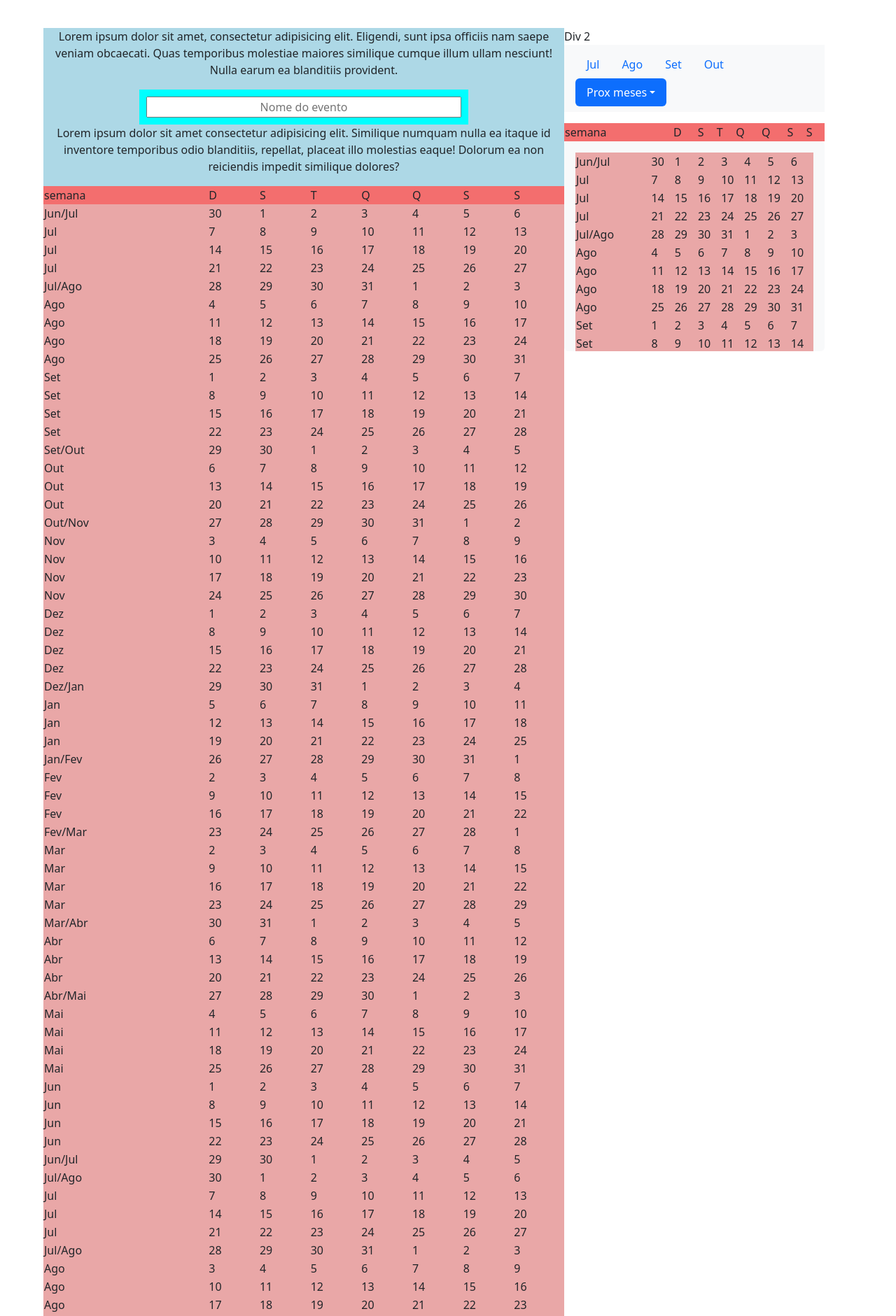
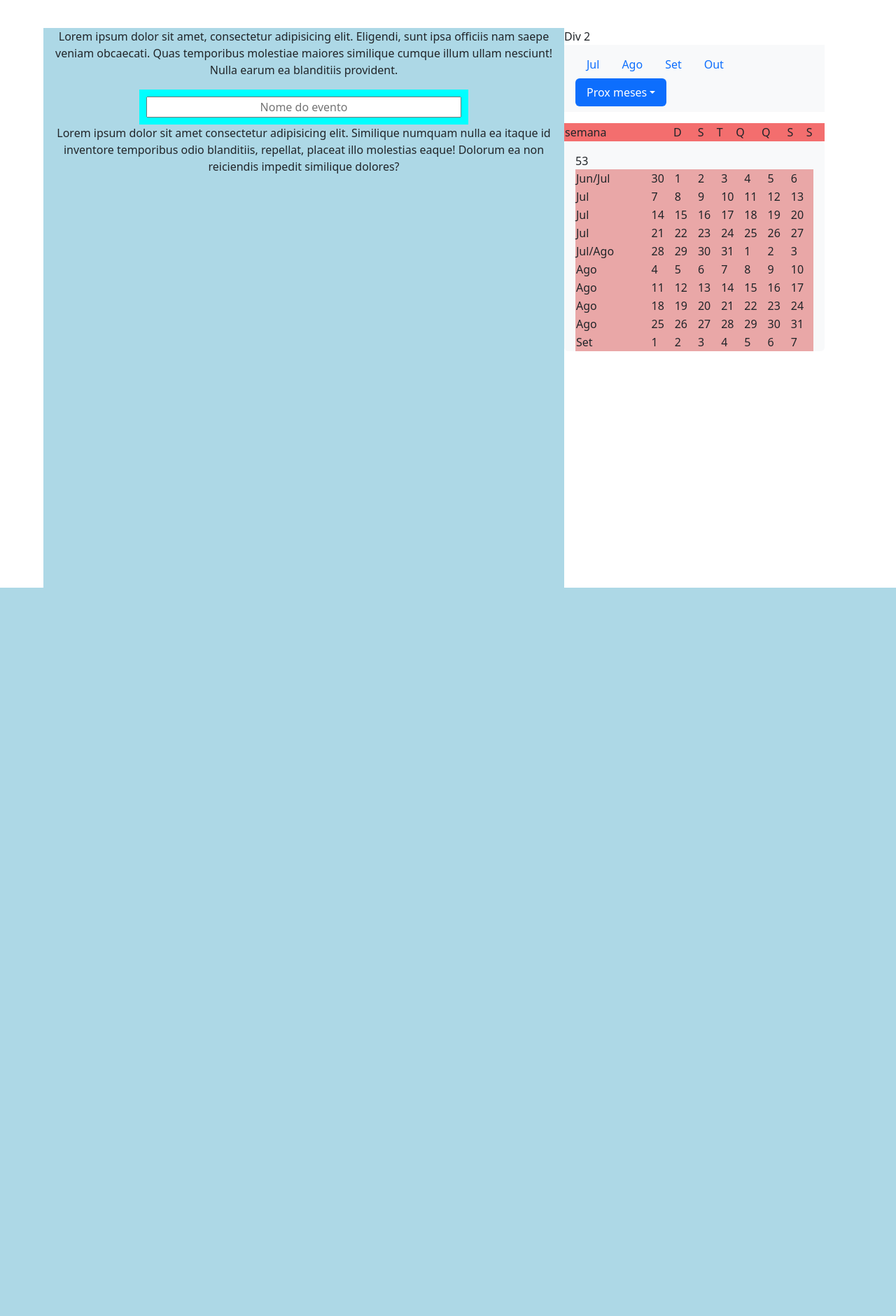
Before and after one commit to GabrielGRR/VouVerTeAviso, a Flask app: page / in a window 1280 px wide. Shown: the part 56-1937 px from the top of the page at 70% size. After the commit the page ends 896 px from the top, so only its background shows below. Run offline with Flask 3, Linux system fonts and the light colour scheme.

Commit message:
adequação das ID pelo jinja

```diff
--- a/anotações.txt
+++ b/anotações.txt
@@ -14,3 +14,5 @@ adicionar eventos?
 quais as próximas etapas? destrinchar isso aí
 
 encontrar quantos px tem a scrollspy navbar
+
+substituir tables por div ~luiz
--- a/helpers.py
+++ b/helpers.py
@@ -164,15 +164,15 @@ def month_headers():
             prev_month = month.split("/")[-1]
     return months_header, bool_months_weeks
 
-first_month() # primeira semana é o elemento que não se repete
-for _ in range(11):
-    add_month() #repetição de meses
+# first_month() # primeira semana é o elemento que não se repete
+# for _ in range(11):
+#     add_month() #repetição de meses
 
 
-months_header, bool_months_weeks = month_headers()
-print('---')
-for i in range(len(week_list)):
-    print(months_weeks[i], bool_months_weeks[i])
+# months_header, bool_months_weeks = month_headers()
+# print('---')
+# for i in range(len(week_list)):
+#     print(months_weeks[i], bool_months_weeks[i])
 
 
 
--- a/templates/index.html
+++ b/templates/index.html
@@ -54,40 +54,6 @@
           Lorem ipsum dolor sit amet consectetur adipisicing elit. Similique numquam nulla ea itaque id inventore temporibus odio blanditiis, repellat, placeat illo molestias eaque! Dolorum ea non reiciendis impedit similique dolores?
         </p>
 
-        <!--Calendário interativo-->
-        <table class="calendario">
-          <tr style="background-color: rgb(243, 110, 110);">
-
-            <!--Cabeçalho do calendário-->
-            {% for cal_item in calendar_header %}
-            <td>
-              {{ cal_item }}
-            </td>
-            {% endfor %}
-          </tr>
-
-          <!--Calendário-->
-          {% for i in range(num_rows) %}
-            <tr style="background-color: rgb(233, 167, 167);">
-
-              <td>
-                {{ monthlist[i] }}
-              </td>
-
-              {% for day in weeklist[i] %} <!--linhas do calendario por loop-->
-                <td>
-                  {{ day }}
-                </td>
-              {% endfor %}
-
-            </tr>
-          {% endfor %}
-
-        </table>
-
-
-
-
       </div>
 
       <!--~~~~~~~~~~~~~~~~Divisão direita da tela-->
@@ -97,21 +63,13 @@
         <!--início menu de navegação-->
         <nav id="navbar-example2" class="navbar bg-body-tertiary px-3 mb-3">
           <ul class="nav nav-pills">
-            <li class="nav-item">
-              <a class="nav-link" href="#month_0"> {{ excl_months[0] }} </a>
-            </li>
-            <li class="nav-item">
-              <a class="nav-link" href="#month_1"> {{ excl_months[1] }} </a>
-            </li>
-            <li class="nav-item">
-              <a class="nav-link" href="#month_2"> {{ excl_months[2] }} </a>
-            </li>
-            <li class="nav-item">
-              <a class="nav-link" href="#month_3"> {{ excl_months[3] }} </a>
-            </li>
+            <li class="nav-item"><a class="nav-link" href="#month_0"> {{ excl_months[0] }} </a></li>
+            <li class="nav-item"><a class="nav-link" href="#month_1"> {{ excl_months[1] }} </a></li>
+            <li class="nav-item"><a class="nav-link" href="#month_2"> {{ excl_months[2] }} </a></li>
+            <li class="nav-item"><a class="nav-link" href="#month_3"> {{ excl_months[3] }} </a></li>
             <!---dropdown-->
             <li class="nav-item dropdown">
-              <a class="nav-link dropdown-toggle" data-bs-toggle="dropdown" href="#month_4" role="button" aria-expanded="true">Prox meses</a>
+              <a class="nav-link dropdown-toggle" data-bs-toggle="dropdown" role="button" aria-expanded="False">Prox meses</a>
               <ul class="dropdown-menu">
                 {% for i in range(4, 12) %}
                   <li><a class="dropdown-item" href="#month_{{ i }}"> {{ excl_months[i] }} </a></li>
@@ -136,16 +94,17 @@
 
           <!--Calendário-->
           <table class="calendario">
-            {% set counter = 0 %}
+            {{ num_rows }}
+            {% set ns = namespace(counter=0) %}
             {% for i in range(num_rows) %}
-                <tr style="background-color: rgb(233, 167, 167)" id="month_{{ i }}">
-                    <td>
+              <tr style="background-color: rgb(233, 167, 167)">
                 {% if bool_list[i] %}
-                            <a id="month_{{ counter }}"></a>
-                            {% set counter = counter + 1 %}
+                <td id="month_{{ ns.counter }}">{{ monthlist[i] }}</td>
+                  {% set ns.counter = ns.counter + 1 %}
+                {% else %}
+                  <td>{{ monthlist[i] }}</td> <!-- Mês, ex: jun/jul -->
                 {% endif %}
-                        {{ monthlist[i] }} <!-- Mês, ex: jun/jul -->
-                    </td>
+
                 {% for day in weeklist[i] %} <!-- Dias em td -->
                   <td>
                     {{ day }}
@@ -154,10 +113,6 @@
               </tr>
             {% endfor %}
           </table>
-
-
-
-
         </div>
       </div>
     </div>
```
Lines whose indentation alone changed are shown as unchanged.
